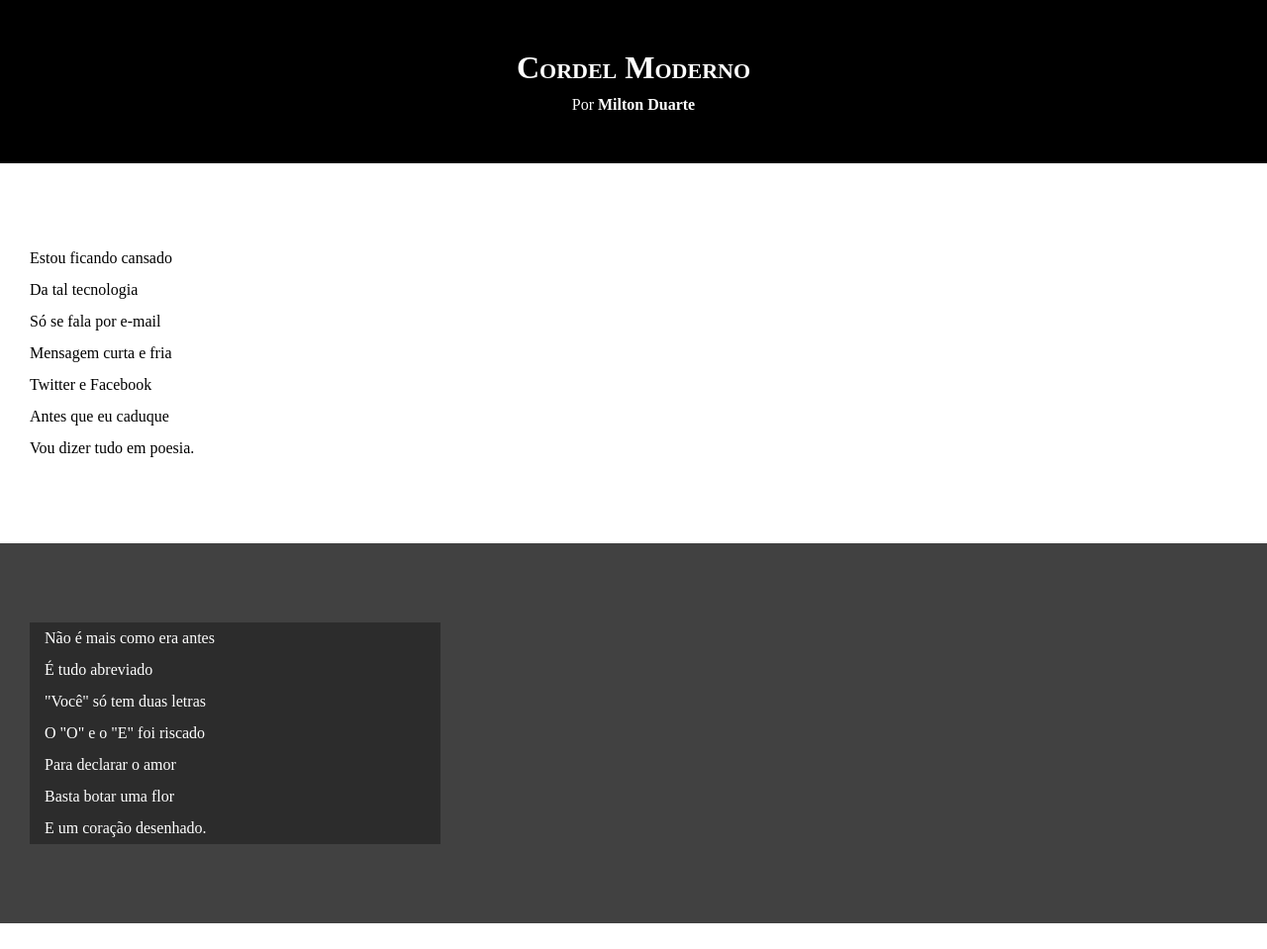
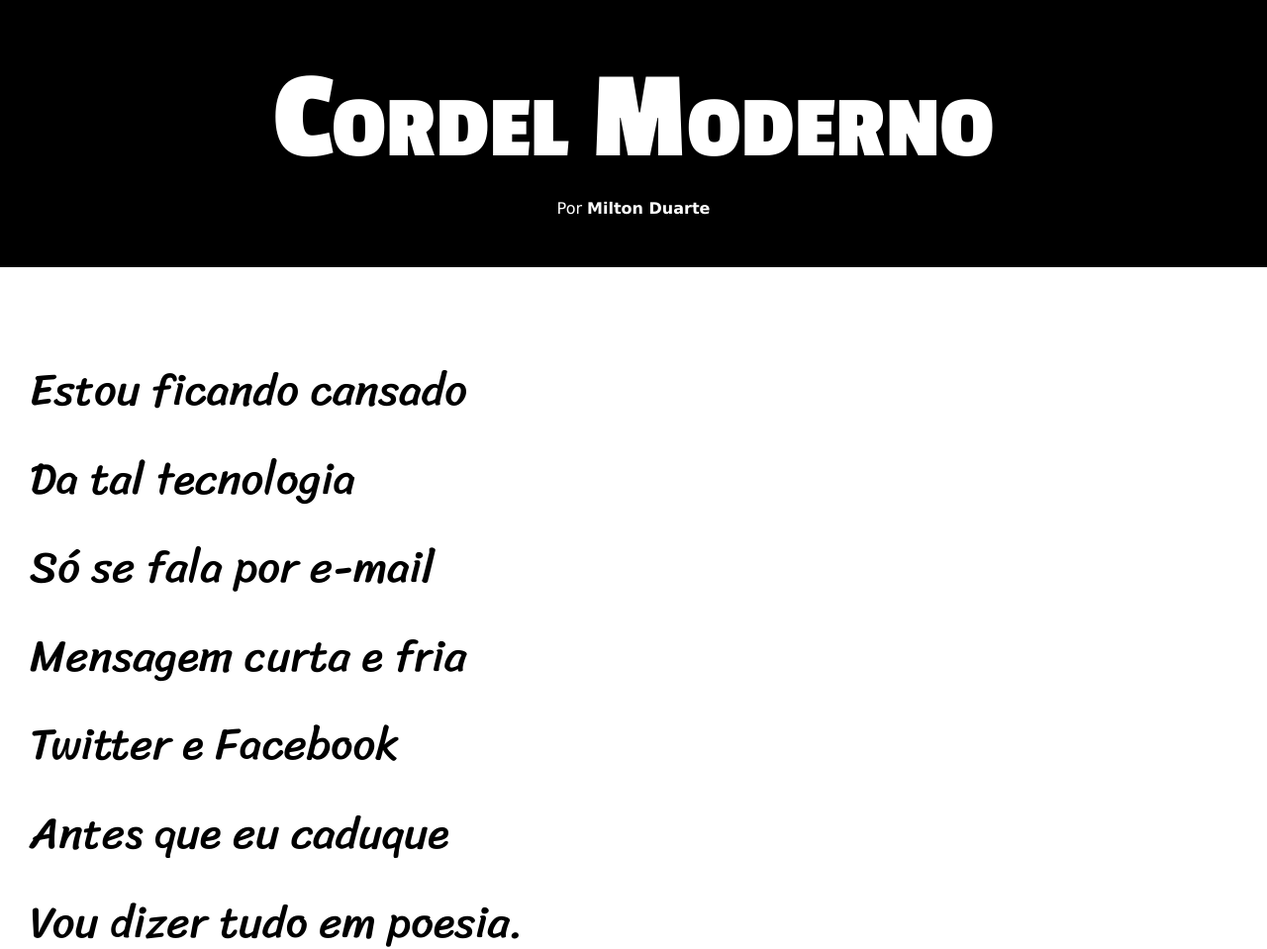
Before and after one commit to LeoCasemiroo/html-css, a plain HTML site: page testes/desafio-cordel/index.html in a window 1280 px wide. Shown: the top 959 px of the page at 99% size. Drawn offline with Linux system fonts and the light colour scheme.

Commit message:
atualizei

```diff
--- a/testes/desafio-cordel/estilo/style.css
+++ b/testes/desafio-cordel/estilo/style.css
@@ -1,13 +1,22 @@
 @charset "UTF-8";
+
+@import url('https://fonts.googleapis.com/css2?family=Passion+One:wght@400;700;900&family=Sriracha&display=swap');
 
 *{
     margin: 0px;
     padding: 0px;
 }
 
+:root{
+    --fonte1: Verdana, Geneva, Tahoma, sans-serif;
+    --fonte2: 'Passion One', sans-serif;
+    --fonte3: 'Sriracha', sans-serif;
+}
+
 html, body{
     min-height: 100%;
     background-color: darkgray;
+    font-family: var(--fonte1);
 
 }
 
@@ -21,6 +30,8 @@ header > h1{
     padding-top: 50px;
     padding-bottom: 10px;
     font-variant: small-caps;
+    font-family: var(--fonte2);
+    font-size: 10vw;
 }
 header > p{
     text-align: center;
@@ -42,6 +53,8 @@ section{
     padding-bottom: 10vh;
     line-height: 2em;
     padding-left: 30px;
+    font-family: var(--fonte3);
+    font-size: 3.5vw;
 }
 
 section.normal{
@@ -49,15 +62,19 @@ section.normal{
 }
 
 section.imagem{
-    background-color: rgba(36, 36, 36, 0.774);
+    background-color: rgba(36, 36, 36, 0.937);
     color: white;
 }
 
+
 section.imagem > p{
-    width: 400px;
-    background-color: rgba(0, 0, 0, 0.316);
+    display: inline-block;
+    padding: 5px;
+    background-color: rgba(0, 0, 0, 0.566);
     padding-left: 15px;
 }
+
+
 
 footer{
     background-color: black;
```
